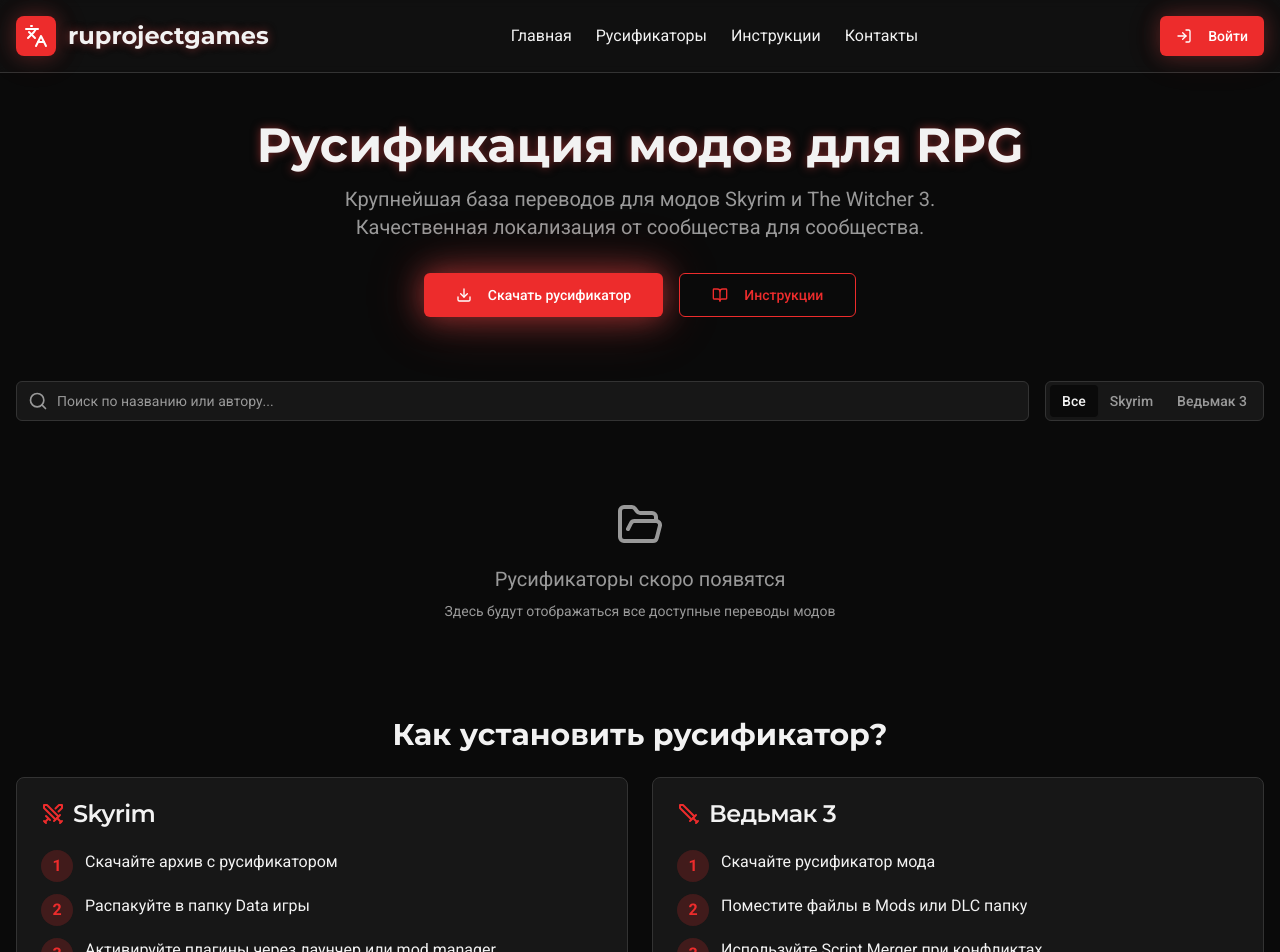
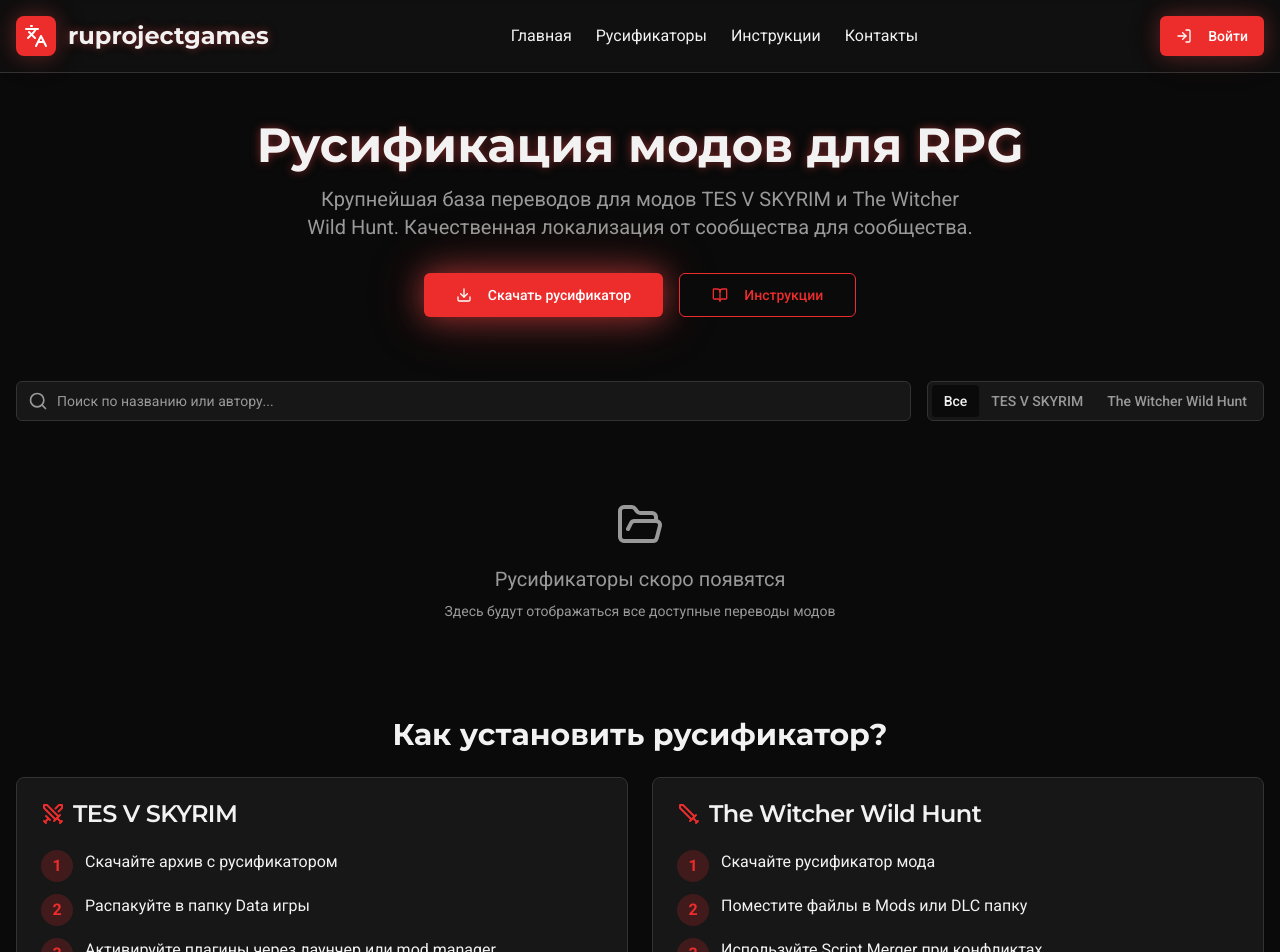
Before and after one commit to pr-poehali-dev/mod-localization-portal, a React (Vite) app: page / in a window 1280 px wide. Shown: the top 952 px of the page. Built offline with nearby package versions, Linux system fonts and the light colour scheme.

Commit message:
Обновление названий игр

```diff
--- a/index.html
+++ b/index.html
@@ -4,7 +4,7 @@
     <meta charset="UTF-8"/>
     <meta name="viewport" content="width=device-width, initial-scale=1.0"/>
     <title>ruprojectgames - Русификация модов для RPG</title>
-    <meta name="description" content="Крупнейшая база переводов для модов Skyrim и The Witcher 3"/>
+    <meta name="description" content="Крупнейшая база переводов для модов TES V SKYRIM и The Witcher Wild Hunt"/>
     <meta name="author" content="ruprojectgames"/>
     <link rel="icon" type="image/svg+xml" href="/favicon.svg">
     <meta property="og:title" content="ruprojectgames - Русификация модов">
--- a/src/pages/Index.tsx
+++ b/src/pages/Index.tsx
@@ -169,7 +169,7 @@ function Index() {
             Русификация модов для RPG
           </h2>
           <p className="text-xl text-muted-foreground mb-8 max-w-2xl mx-auto">
-            Крупнейшая база переводов для модов Skyrim и The Witcher 3.
+            Крупнейшая база переводов для модов TES V SKYRIM и The Witcher Wild Hunt.
             Качественная локализация от сообщества для сообщества.
           </p>
           <div className="flex gap-4 justify-center">
@@ -198,8 +198,8 @@ function Index() {
             <Tabs value={selectedGame} onValueChange={(v) => setSelectedGame(v as any)} className="w-full md:w-auto">
               <TabsList className="bg-card border border-border">
                 <TabsTrigger value="all">Все</TabsTrigger>
-                <TabsTrigger value="skyrim">Skyrim</TabsTrigger>
-                <TabsTrigger value="witcher3">Ведьмак 3</TabsTrigger>
+                <TabsTrigger value="skyrim">TES V SKYRIM</TabsTrigger>
+                <TabsTrigger value="witcher3">The Witcher Wild Hunt</TabsTrigger>
               </TabsList>
             </Tabs>
           </div>
@@ -214,7 +214,7 @@ function Index() {
                 <CardHeader>
                   <div className="flex items-start justify-between mb-2">
                     <Badge variant="secondary" className="bg-primary/20 text-primary border-primary/50">
-                      {rus.game === 'skyrim' ? 'Skyrim' : 'Ведьмак 3'}
+                      {rus.game === 'skyrim' ? 'TES V SKYRIM' : 'The Witcher Wild Hunt'}
                     </Badge>
                     <span className="text-sm text-muted-foreground">v{rus.version}</span>
                   </div>
@@ -261,7 +261,7 @@ function Index() {
               <CardHeader>
                 <CardTitle className="flex items-center gap-2">
                   <Icon name="Swords" size={24} className="text-primary" />
-                  Skyrim
+                  TES V SKYRIM
                 </CardTitle>
               </CardHeader>
               <CardContent className="space-y-3">
@@ -288,7 +288,7 @@ function Index() {
               <CardHeader>
                 <CardTitle className="flex items-center gap-2">
                   <Icon name="Sword" size={24} className="text-primary" />
-                  Ведьмак 3
+                  The Witcher Wild Hunt
                 </CardTitle>
               </CardHeader>
               <CardContent className="space-y-3">
--- a/src/pages/Profile.tsx
+++ b/src/pages/Profile.tsx
@@ -142,8 +142,8 @@ function Profile() {
                       <SelectValue placeholder="Выберите игру" />
                     </SelectTrigger>
                     <SelectContent>
-                      <SelectItem value="skyrim">Skyrim</SelectItem>
-                      <SelectItem value="witcher3">Ведьмак 3</SelectItem>
+                      <SelectItem value="skyrim">TES V SKYRIM</SelectItem>
+                      <SelectItem value="witcher3">The Witcher Wild Hunt</SelectItem>
                     </SelectContent>
                   </Select>
                 </div>
@@ -241,7 +241,7 @@ function Profile() {
                           <div className="flex-1">
                             <h4 className="font-semibold">{mod.title}</h4>
                             <p className="text-sm text-muted-foreground">
-                              {mod.game === 'skyrim' ? 'Skyrim' : 'Ведьмак 3'} • v{mod.version}
+                              {mod.game === 'skyrim' ? 'TES V SKYRIM' : 'The Witcher Wild Hunt'} • v{mod.version}
                             </p>
                           </div>
                           {getStatusBadge(mod.status)}
```
